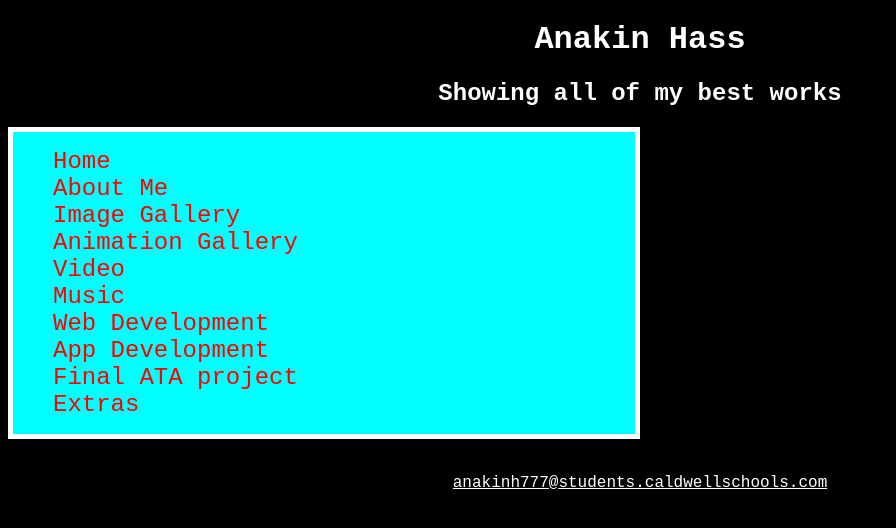
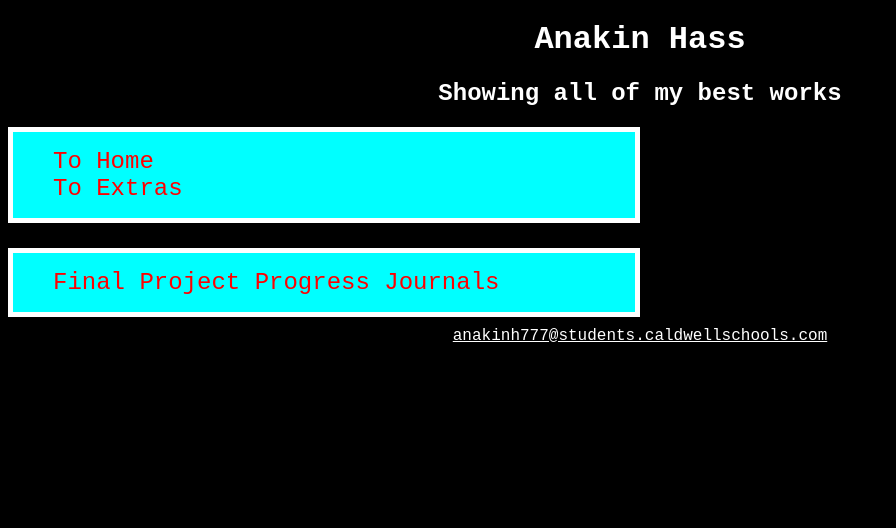
Before and after one commit to AJHCoding/AJHCoding.github.io, a plain HTML site: page finalataproject.html in a window 1280 px wide. Shown: the whole page, without its empty margins (0-896 px from the left). Drawn offline with Linux system fonts and the light colour scheme.

Commit message:
Update finalataproject.html

```diff
--- a/finalataproject.html
+++ b/finalataproject.html
@@ -22,22 +22,18 @@
     <!-- Contains all links to pages within the website -->
     <nav>
         <ul>
-            <li><a href="index.html"> Home </a></li>
-            <li><a href="about.html"> About Me </a></li>
-            <li><a href="image.html"> Image Gallery </a></li>
-            <li><a href="animation.html"> Animation Gallery </a></li>
-            <li><a href="vid.html"> Video </a></li>
-            <li><a href="music.html"> Music </a></li>
-            <li><a href="webdev.html"> Web Development </a></li>
-            <li><a href="appdev.html"> App Development </a></li>
-            <li><a href="finalataproject.html"> Final ATA project </a></li>
-            <li><a href="extras.html"> Extras </a></li>
+            <li><a href="index.html"> To Home </a></li>
+            <li><a href="extras.html"> To Extras </a></li>
         </ul>
     </nav>
     <!-- Contains MAIN content -->
     <main>
         <div>
-            <p>  </p>
+                <div id="navS2">
+            <ul>
+                <li><a href="diary.html"> Final Project Progress Journals</a></li>
+            </ul>
+        </div>
         </div>
     </main>
     <!-- Contains miscellaneous information -->
```
